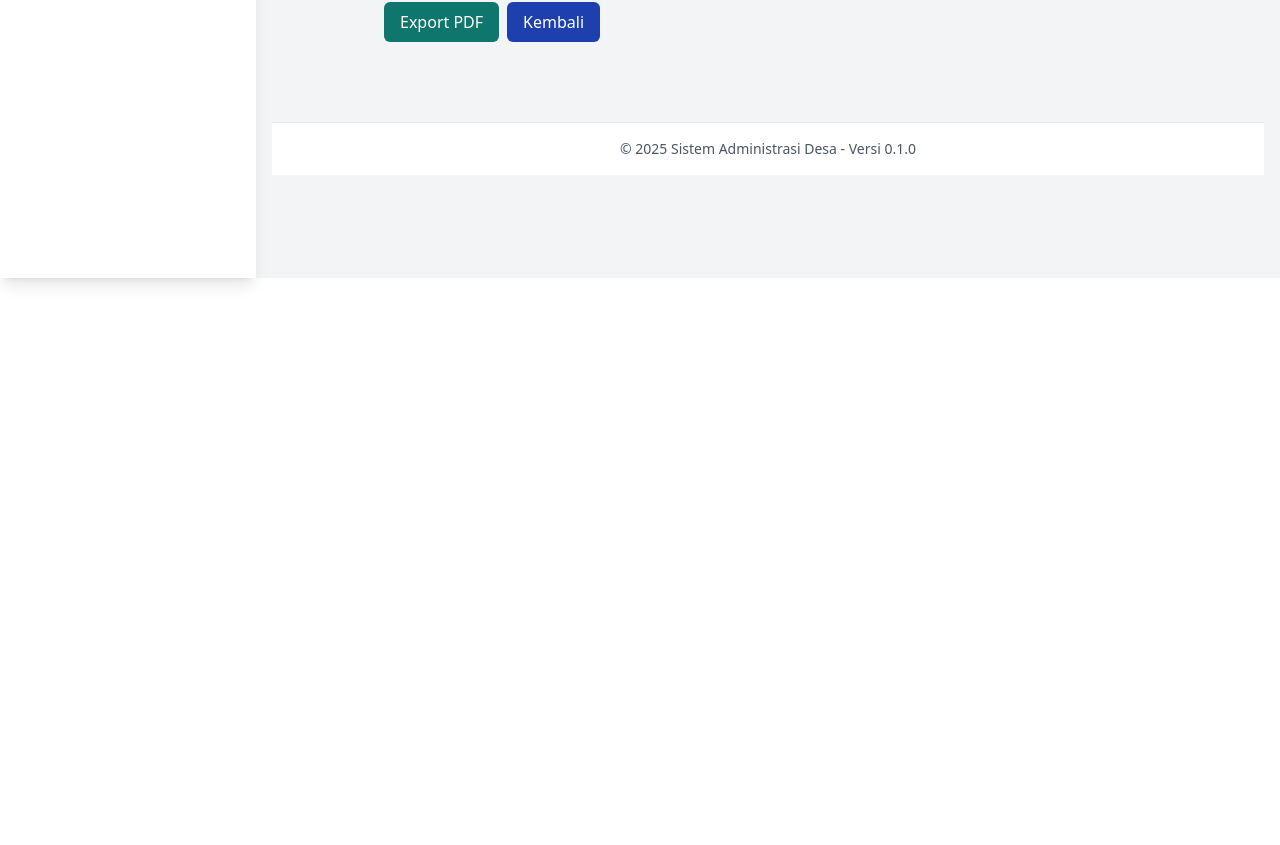
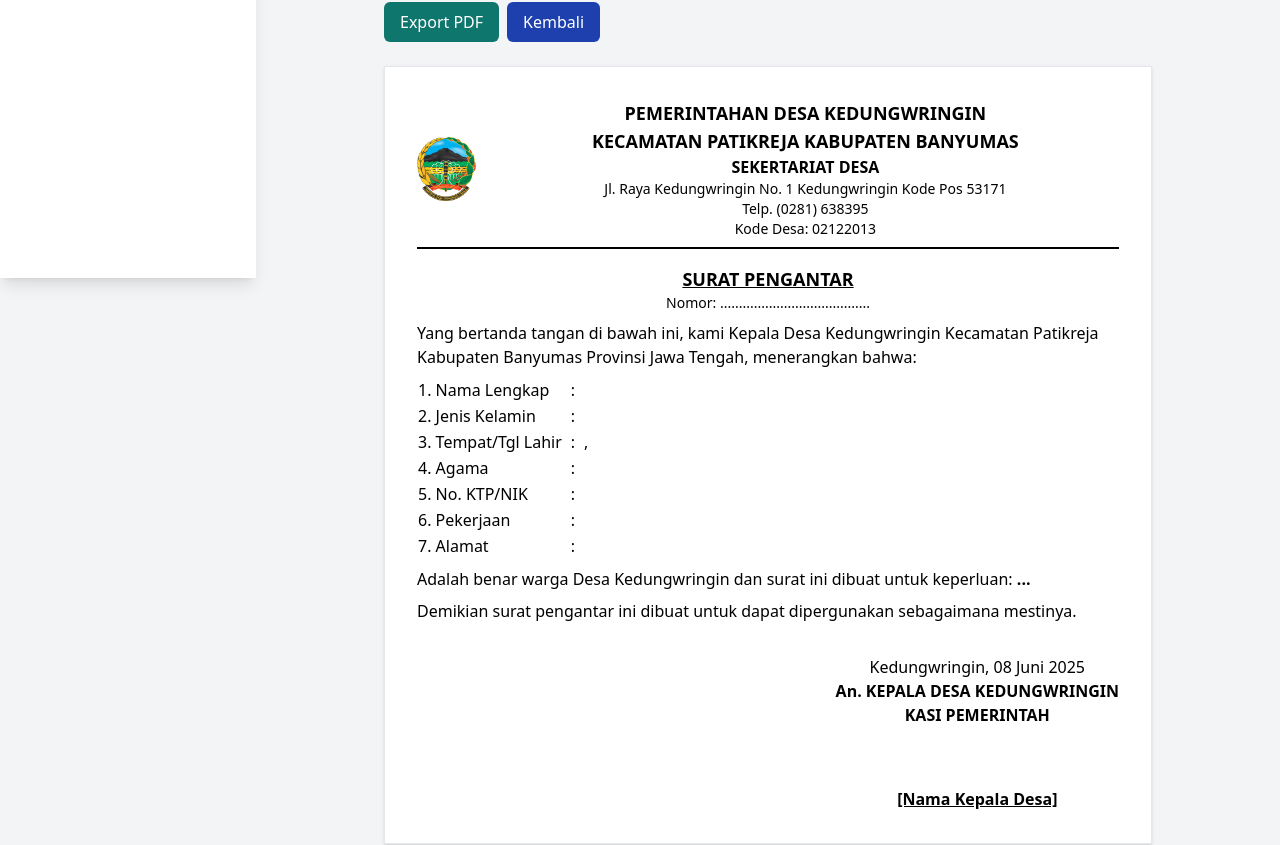
Before and after one commit to wafanakha/sistemDesa, a React (Vite) app: page /#/letters/create/pengantar in a window 1280 px wide. Shown: the part 522-1367 px from the top of the page. Before the commit the page ends 800 px from the top, so only its background shows below. Built offline with nearby package versions, Linux system fonts and the light colour scheme.

Commit message:
add preview some mess

```diff
--- a/package.json
+++ b/package.json
@@ -50,6 +50,7 @@
     "react-hook-form": "^7.56.4",
     "react-router-dom": "^7.6.0",
     "react-toastify": "^11.0.5",
+    "react-virtualized-auto-sizer": "^1.0.26",
     "react-window": "^1.8.11",
     "tailwind": "^4.0.0"
   }
--- a/src/pages/letters/CreatePengantarLetter.tsx
+++ b/src/pages/letters/CreatePengantarLetter.tsx
@@ -306,74 +306,84 @@ const CreatePengantarLetter: React.FC<{
       </div>
       <div
         id="pengantar-preview"
-        className="bg-white p-8 border shadow max-w-[800px] mx-auto hidden"
+        className="bg-white p-8 border shadow max-w-[800px] mx-auto"
       >
         <div className="flex items-center mb-2">
           <img src={logo} alt="Logo Desa" className="h-16 mr-4" />
           <div className="text-center w-full">
             <div className="font-bold text-lg">
-              PEMERINTAH KABUPATEN BUMI MAKMUR SEJAHTERA
+              PEMERINTAHAN DESA KEDUNGWRINGIN
             </div>
-            <div className="font-bold text-lg">KECAMATAN MAKMUR JAYA</div>
-            <div className="font-bold text-xl">DESA BUMI MAKMUR</div>
+            <div className="font-bold text-lg">
+              KECAMATAN PATIKREJA KABUPATEN BANYUMAS
+            </div>
+            <div className="font-bold">SEKERTARIAT DESA</div>
             <div className="text-sm">
-              Jl. Raya Desa Bumi Makmur No. 1, Kode Pos 12345
+              Jl. Raya Kedungwringin No. 1 Kedungwringin Kode Pos 53171
             </div>
+            <div className="text-sm">Telp. (0281) 638395</div>
+            <div className="text-sm">Kode Desa: 02122013</div>
           </div>
         </div>
         <hr className="border-t-2 border-black my-2" />
         <div className="text-center mt-4 mb-2">
           <div className="font-bold underline text-lg">SURAT PENGANTAR</div>
-          <div className="text-sm">Nomor: 470/_____/BM/____/2024</div>
+          <div className="text-sm">Nomor: ........................................</div>
         </div>
         <div className="mb-2">
-          Yang bertanda tangan di bawah ini Kepala Desa Bumi Makmur, Kecamatan
-          Makmur Jaya, Kabupaten Bumi Makmur Sejahtera, menerangkan bahwa:
+          Yang bertanda tangan di bawah ini, kami Kepala Desa Kedungwringin
+          Kecamatan Patikreja Kabupaten Banyumas Provinsi Jawa Tengah,
+          menerangkan bahwa:
         </div>
         <table className="mb-2">
           <tbody>
             <tr>
-              <td>Nama</td>
+              <td>1. Nama Lengkap</td>
               <td className="px-2">:</td>
               <td>{form.nama}</td>
             </tr>
             <tr>
-              <td>NIK</td>
+              <td>2. Jenis Kelamin</td>
+              <td className="px-2">:</td>
+              <td>{form.jenisKelamin}</td>
+            </tr>
+            <tr>
+              <td>3. Tempat/Tgl Lahir</td>
+              <td className="px-2">:</td>
+              <td>
+                {form.tempatLahir},{" "}
+                {form.tanggalLahir &&
+                  new Date(form.tanggalLahir).toLocaleDateString("id-ID")}
+              </td>
+            </tr>
+            <tr>
+              <td>4. Agama</td>
+              <td className="px-2">:</td>
+              <td>{form.agama}</td>
+            </tr>
+            <tr>
+              <td>5. No. KTP/NIK</td>
               <td className="px-2">:</td>
               <td>{form.nik}</td>
             </tr>
             <tr>
-              <td>Tempat/Tgl Lahir</td>
-              <td className="px-2">:</td>
-              <td>
-                {form.tempatLahir}, {form.tanggalLahir}
-              </td>
-            </tr>
-            <tr>
-              <td>Jenis Kelamin</td>
-              <td className="px-2">:</td>
-              <td>{form.jenisKelamin}</td>
-            </tr>
-            <tr>
-              <td>Agama</td>
-              <td className="px-2">:</td>
-              <td>{form.agama}</td>
-            </tr>
-            <tr>
-              <td>Pekerjaan</td>
+              <td>6. Pekerjaan</td>
               <td className="px-2">:</td>
               <td>{form.pekerjaan}</td>
             </tr>
             <tr>
-              <td>Alamat</td>
+              <td>7. Alamat</td>
               <td className="px-2">:</td>
               <td>{form.alamat}</td>
             </tr>
           </tbody>
         </table>
         <div className="mb-2">
-          Adalah benar warga Desa Bumi Makmur dan surat ini dibuat untuk
-          keperluan: <span className="font-semibold">{form.keperluan}</span>
+          Adalah benar warga Desa Kedungwringin dan surat ini dibuat untuk
+          keperluan:{" "}
+          <span className="font-semibold">
+            {form.keperluan || "..."}
+          </span>
         </div>
         <div className="mb-2">
           Demikian surat pengantar ini dibuat untuk dapat dipergunakan
@@ -381,10 +391,18 @@ const CreatePengantarLetter: React.FC<{
         </div>
         <div className="flex justify-end mt-8">
           <div className="text-center">
-            <div>Bumi Makmur, .................... 2024</div>
-            <div className="font-bold">Kepala Desa Bumi Makmur</div>
+            <div>
+              Kedungwringin,{" "}
+              {new Date().toLocaleDateString("id-ID", {
+                day: "2-digit",
+                month: "long",
+                year: "numeric",
+              })}
+            </div>
+            <div className="font-bold">An. KEPALA DESA KEDUNGWRINGIN</div>
+            <div className="font-bold">KASI PEMERINTAH</div>
             <div style={{ height: "60px" }}></div>
-            <div className="font-bold underline">(Nama Kepala Desa)</div>
+            <div className="font-bold underline">[Nama Kepala Desa]</div>
           </div>
         </div>
       </div>
--- a/src/pages/letters/CreateTidakMampuLetter.tsx
+++ b/src/pages/letters/CreateTidakMampuLetter.tsx
@@ -317,13 +317,17 @@ const CreateTidakMampuLetter: React.FC<{
           <img src={logo} alt="Logo Desa" className="h-16 mr-4" />
           <div className="text-center w-full">
             <div className="font-bold text-lg">
-              PEMERINTAH KABUPATEN BUMI MAKMUR SEJAHTERA
+              PEMERINTAHAN DESA KEDUNGWRINGIN
             </div>
-            <div className="font-bold text-lg">KECAMATAN MAKMUR JAYA</div>
-            <div className="font-bold text-xl">DESA BUMI MAKMUR</div>
+            <div className="font-bold text-lg">
+              KECAMATAN PATIKREJA KABUPATEN BANYUMAS
+            </div>
+            <div className="font-bold">SEKERTARIAT DESA</div>
             <div className="text-sm">
-              Jl. Raya Desa Bumi Makmur No. 1, Kode Pos 12345
+              Jl. Raya Kedungwringin No. 1 Kedungwringin Kode Pos 53171
             </div>
+            <div className="text-sm">Telp. (0281) 638395</div>
+            <div className="text-sm">Kode Desa: 02122013</div>
           </div>
         </div>
         <hr className="border-t-2 border-black my-2" />
@@ -331,68 +335,86 @@ const CreateTidakMampuLetter: React.FC<{
           <div className="font-bold underline text-lg">
             SURAT KETERANGAN TIDAK MAMPU
           </div>
-          <div className="text-sm">Nomor: 470/_____/BM/____/2024</div>
+          <div className="text-sm">Nomor: ........................................</div>
         </div>
         <div className="mb-2">
-          Yang bertanda tangan di bawah ini Kepala Desa Bumi Makmur, Kecamatan
-          Makmur Jaya, Kabupaten Bumi Makmur Sejahtera, menerangkan bahwa:
+          Yang bertanda tangan di bawah ini, kami Kepala Desa Kedungwringin
+          Kecamatan Patikreja Kabupaten Banyumas Provinsi Jawa Tengah,
+          menerangkan bahwa:
         </div>
         <table className="mb-2">
           <tbody>
             <tr>
-              <td>Nama</td>
+              <td>1. Nama Lengkap</td>
               <td className="px-2">:</td>
               <td>{form.nama}</td>
             </tr>
             <tr>
-              <td>NIK</td>
+              <td>2. Jenis Kelamin</td>
+              <td className="px-2">:</td>
+              <td>{form.jenisKelamin}</td>
+            </tr>
+            <tr>
+              <td>3. Tempat/Tgl Lahir</td>
+              <td className="px-2">:</td>
+              <td>
+                {form.tempatLahir},{" "}
+                {form.tanggalLahir &&
+                  new Date(form.tanggalLahir).toLocaleDateString("id-ID")}
+              </td>
+            </tr>
+            <tr>
+              <td>4. Warganegara/Agama</td>
+              <td className="px-2">:</td>
+              <td>{form.agama}</td>
+            </tr>
+            <tr>
+              <td>5. No. KTP/NIK</td>
               <td className="px-2">:</td>
               <td>{form.nik}</td>
             </tr>
             <tr>
-              <td>Tempat/Tgl Lahir</td>
-              <td className="px-2">:</td>
-              <td>
-                {form.tempatLahir}, {form.tanggalLahir}
-              </td>
-            </tr>
-            <tr>
-              <td>Jenis Kelamin</td>
-              <td className="px-2">:</td>
-              <td>{form.jenisKelamin}</td>
-            </tr>
-            <tr>
-              <td>Agama</td>
-              <td className="px-2">:</td>
-              <td>{form.agama}</td>
-            </tr>
-            <tr>
-              <td>Pekerjaan</td>
+              <td>6. Pekerjaan</td>
               <td className="px-2">:</td>
               <td>{form.pekerjaan}</td>
             </tr>
             <tr>
-              <td>Alamat</td>
+              <td>7. Alamat Pemohon</td>
               <td className="px-2">:</td>
               <td>{form.alamat}</td>
             </tr>
           </tbody>
         </table>
         <div className="mb-2">
-          Adalah benar warga Desa Bumi Makmur yang tergolong keluarga kurang
-          mampu. Surat ini dibuat untuk keperluan:{" "}
-          <span className="font-semibold">{form.keperluan}</span>
+          Berdasakan Surat Keterangan dari Ketua Rukun Tetangga Nomor Tanggal,
+          bahwa yang bersangkutan betul warga Desa Kedungwringin dan menurut
+          pengakuan yang bersangkutan keadaan ekonominya{" "}
+          <b>TIDAK MAMPU</b>.
         </div>
         <div className="mb-2">
-          Demikian surat keterangan ini dibuat untuk dapat dipergunakan
-          sebagaimana mestinya.
+          Surat keterangan ini diperlukan untuk{" "}
+          <span className="font-semibold">
+            {form.keperluan || "..."}
+          </span>
+        </div>
+        <div className="mb-2">
+          Demikian Surat Keterangan ini kami buat atas permintaan yang
+          bersangkutan dan dapat dipergunakan sebagaimana mestinya.
         </div>
         <div className="flex justify-end mt-8">
           <div className="text-center">
-            <div>Bumi Makmur, .................... 2024</div>
-            <div className="font-bold">Kepala Desa Bumi Makmur</div>
+            <div>
+              Kedungwringin,{" "}
+              {new Date().toLocaleDateString("id-ID", {
+                day: "2-digit",
+                month: "long",
+                year: "numeric",
+              })}
+            </div>
+            <div className="font-bold">An. KEPALA DESA KEDUNGWRINGIN</div>
+            <div className="font-bold">KASI PEMERINTAH</div>
             <div style={{ height: "60px" }}></div>
-            <div className="font-bold underline">(Nama Kepala Desa)</div>
+            <div className="font-bold underline">[Nama Kepala Desa]</div>
           </div>
         </div>
       </div>
```
Also changed, not shown: 1 other file (tests, documents, lock files or other folders).
